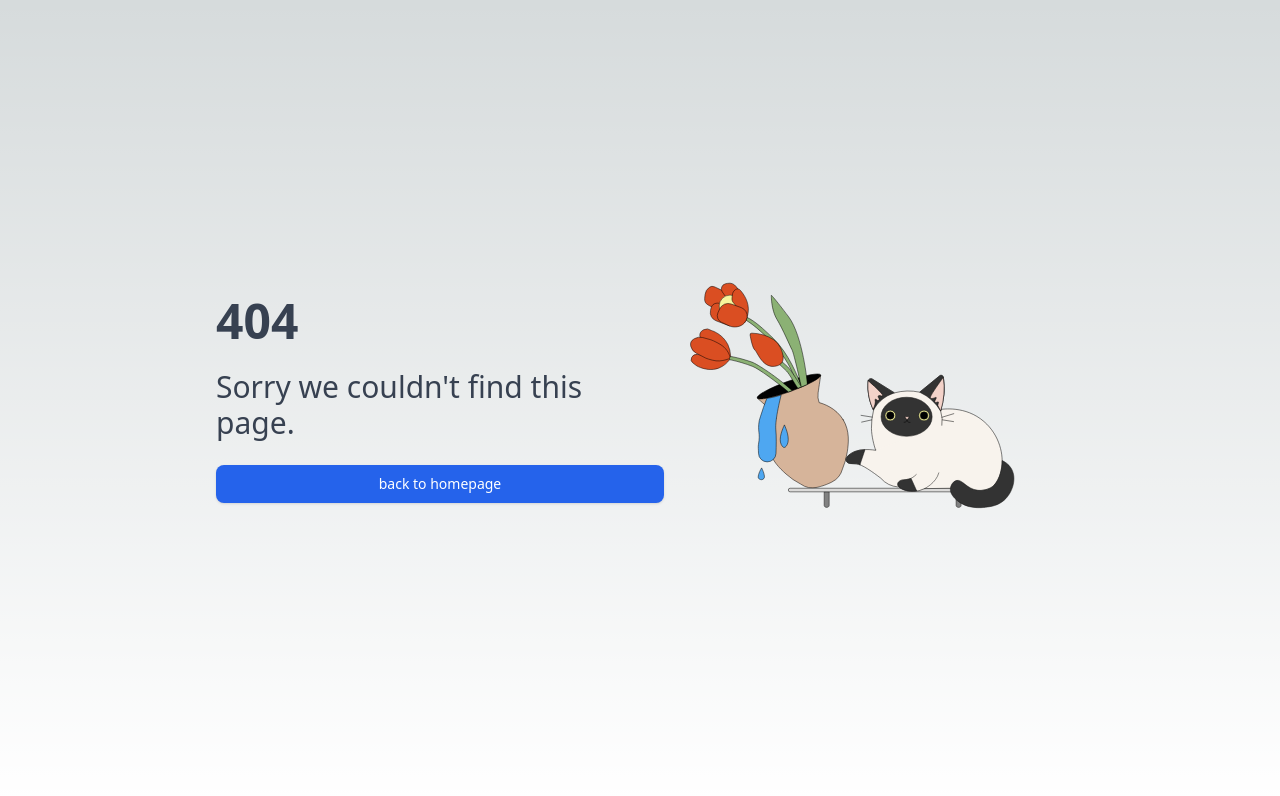
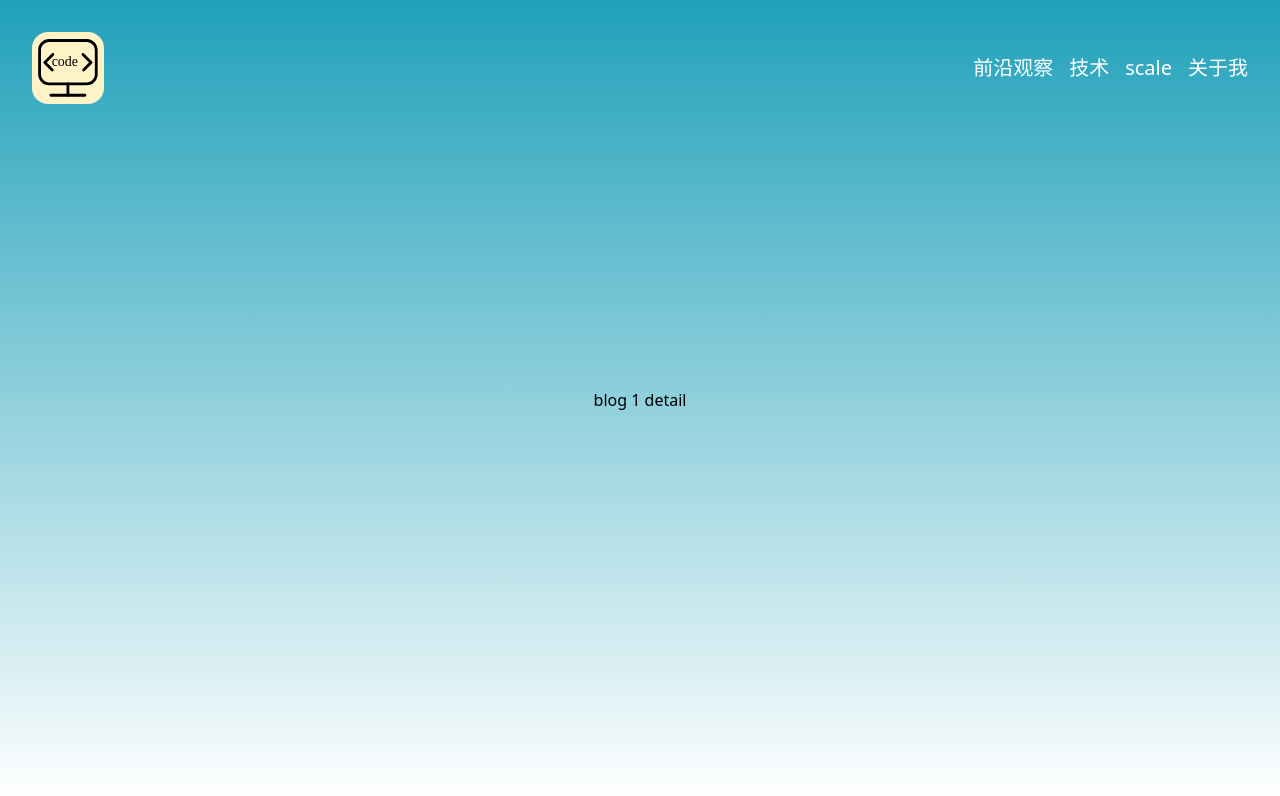
Before and after one commit to caoguangyao28/next-demo, a Next.js app: page /blogs/1 in a window 1280 px wide. Before the commit this address had no page. Shown: the top 796 px of the page. Built offline with nearby package versions, Linux system fonts and the light colour scheme.

Commit message:
feat: 修改页面组建去除背景图，修改logo显示，添加blogs目录动态路由

```diff
--- /dev/null
+++ b/src/app/(hero)/about/page.tsx
@@ -0,0 +1,14 @@
+import {Metadata} from "next";
+
+export const metadata: Metadata = {
+  description: "About Me",
+  title: "About Me",
+}
+
+export default function Page() {
+  return (
+    <div className={'absolute inset-0 flex items-center justify-center'}>
+      <h1>About Me </h1>
+    </div>
+  )
+}
--- /dev/null
+++ b/src/app/(hero)/blogs/[slug]/page.tsx
@@ -0,0 +1,23 @@
+import {Metadata} from "next";
+
+export default function Page({ params }: { params: { slug: string } }) {
+  const { slug } = params
+  return (
+    <div className={'absolute inset-0 flex items-center justify-center'}>
+      <h1>blog {slug} detail </h1>
+    </div>
+  )
+}
+
+
+export async function generateStaticParams(): Promise<{ slug: string }[]> {
+  return [{ slug: '1' },{  slug: '2' }];
+}
+
+export async function generateMetadata({ params }: { params: { slug: string } }): Promise<Metadata> {
+  const { slug } = params
+  return {
+    title: `blog ${slug}`,
+    description: `blog ${slug} detail`,
+  }
+}
--- a/src/app/globals.css
+++ b/src/app/globals.css
@@ -4,7 +4,7 @@
 
 :root {
   --foreground-rgb: 0, 0, 0;
-  --background-start-rgb: 214, 219, 220;
+  --background-start-rgb: 33, 161, 186;
   --background-end-rgb: 255, 255, 255;
 }
 
--- a/src/components/Header.tsx
+++ b/src/components/Header.tsx
@@ -1,10 +1,13 @@
 'use client'
 import Link from 'next/link';
 import {usePathname} from "next/navigation";
+import Image from "next/image";
+import LogoSrc from '/public/my-logo.svg';
 const linkData = [
   {name: '前沿观察', href: '/performance'},
   {name: '技术', href: '/reliability'},
-  {name: '关于我', href: '/scale'},
+  {name: 'scale', href: '/scale'},
+  {name: '关于我', href: '/about'}
 ]
 export default function Header() {
   // 匹配路径高亮
@@ -12,14 +15,16 @@ export default function Header() {
 
   return (
     <div className= 'absolute w-full z-10'>
-      <header className={'container flex justify-between text-white mx-auto p-8'}>
-        <Link className={'text-3xl font-bold'} href="/">Home</Link>
+      <header className={'container flex items-center justify-between text-white mx-auto p-8'}>
+        <Link className={'flex items-center justify-center w-[4.5rem] h-[4.5rem] bg-amber-100 rounded-2xl'} href="/">
+          <Image className={'w-[60px]'} src={LogoSrc} alt={'logo'} />
+        </Link>
         <div className={'text-xl space-x-4 '}>
           {linkData.map((item, index) => (
             <Link
               key={index}
               href={item.href}
-              className={`${item.href === pathname ? 'text-blue-500' : ''}`}
+              className={`${item.href === pathname ? 'text-purple-700' : ''}`}
             >
               {item.name}
             </Link>
--- a/src/components/Hero.tsx
+++ b/src/components/Hero.tsx
@@ -15,7 +15,7 @@ export default function Hero(props: IProps){
     <div className='h-screen relative'>
       {/*图片层级 大小 定位*/}
       <div className='absolute inset-0 -z-10'>
-        <Image className={'object-cover'} src={props.imgUrl} fill  alt={props.altTxt}/>
+        {/*<Image className={'object-cover'} src={props.imgUrl} fill  alt={props.altTxt}/>*/}
         {/*渐变遮罩*/}
         <div className='absolute inset-0 bg-gradient-to-r from-gray-950'></div>
       </div>
```
Also changed, not shown: public/my-logo.svg (added).
